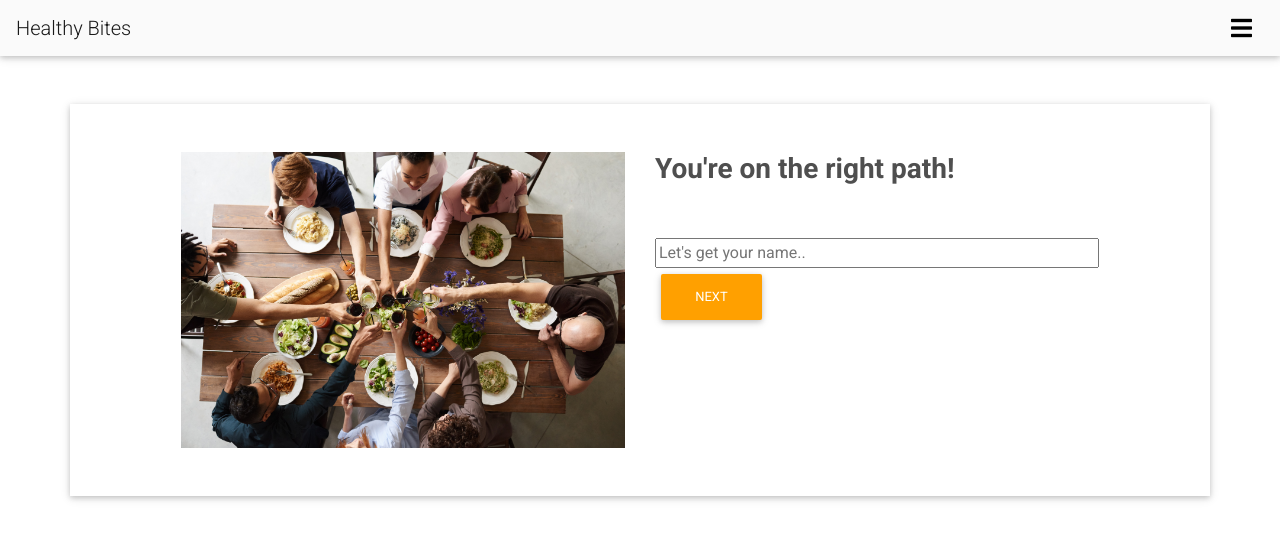
After one commit to erodriiguezz/healthy_bites, a PHP site: page /survey.html in a window 1280 px wide. The commit adds this page. Shown: the top 540 px of the page. Run offline with PHP 8.4, Linux system fonts and the light colour scheme; some libraries are stand-ins or nearby versions.

Commit message:
added survey page html

```diff
--- a/css/style.css
+++ b/css/style.css
@@ -9,3 +9,7 @@
         background-color: orange;
         color: white;
     }
+
+    #user-name {
+        margin-top: 20px;
+    }
--- a/index.html
+++ b/index.html
@@ -42,7 +42,7 @@
           <a class="nav-link" href="#">Home <span class="sr-only">(current)</span></a>
         </li>
         <li class="nav-item">
-          <a class="nav-link" href="#">Features</a>
+          <a class="nav-link" href="survey.html">Get Started</a>
         </li>
         <li class="nav-item">
           <a class="nav-link" href="#">Pricing</a>
@@ -81,7 +81,7 @@
               <br>
               We know why you're here- you made a decision to be healthier and we're here to help!
             </p>
-            <button type="button" class="btn btn-amber">Get Started</button>
+            <button type="button" class="btn btn-amber" id="get-started">Get Started</button>
           </div>
         </div>
       </div>
--- /dev/null
+++ b/survey.html
@@ -0,0 +1,122 @@
+<!DOCTYPE html>
+<html lang="en" dir="ltr">
+
+<head>
+    <meta charset="utf-8">
+    <meta name="viewport" content="width=device-width, initial-scale=1.0">
+
+
+    <!-- Font Awesome -->
+    <link rel="stylesheet" href="https://use.fontawesome.com/releases/v5.8.2/css/all.css">
+    <!-- Google Fonts -->
+    <link rel="stylesheet" href="https://fonts.googleapis.com/css?family=Roboto:300,400,500,700&display=swap">
+    <!-- Bootstrap core CSS -->
+    <link href="https://cdnjs.cloudflare.com/ajax/libs/twitter-bootstrap/4.4.1/css/bootstrap.min.css" rel="stylesheet">
+    <!-- Material Design Bootstrap -->
+    <link href="https://cdnjs.cloudflare.com/ajax/libs/mdbootstrap/4.12.0/css/mdb.min.css" rel="stylesheet">
+    <!-- Optional CSS -->
+    <link rel="stylesheet" href="css/style.css">
+
+    <title>Healthy Recipe</title>
+</head>
+
+<body>
+
+    <!--Navbar-->
+    <nav class="navbar navbar-light grey lighten-5">
+
+        <!-- Navbar brand -->
+        <a class="navbar-brand" href="#">Healthy Bites</a>
+
+        <!-- Collapse button -->
+        <button class="navbar-toggler toggler-example" type="button" data-toggle="collapse"
+            data-target="#navbarSupportedContent1" aria-controls="navbarSupportedContent1" aria-expanded="false"
+            aria-label="Toggle navigation"><span class="dark-blue-text"><i
+                    class="fas fa-bars fa-1x"></i></span></button>
+
+        <!-- Collapsible content -->
+        <div class="collapse navbar-collapse" id="navbarSupportedContent1">
+
+            <!-- Links -->
+            <ul class="navbar-nav mr-auto">
+                <li class="nav-item active">
+                    <a class="nav-link" href="./index.html">Home <span class="sr-only">(current)</span></a>
+                </li>
+                <li class="nav-item">
+                    <a class="nav-link" href="#">Features</a>
+                </li>
+                <li class="nav-item">
+                    <a class="nav-link" href="#">Pricing</a>
+                </li>
+            </ul>
+            <!-- Links -->
+
+        </div>
+        <!-- Collapsible content -->
+
+    </nav>
+    <!--/.Navbar-->
+
+    <!--Get Started- Welcome-->
+    <div class="container my-5 py-5 z-depth-1">
+
+
+        <!--Section: Content-->
+        <section class="px-md-5 mx-md-5 dark-grey-text text-center text-lg-left">
+
+          <!--Grid row-->
+          <div class="row">
+
+            <!--Grid column-->
+            <div class="col-lg-6 mb-4 mb-lg-0 d-flex align-items-center justify-content-center">
+
+              <img src="./Assets/survey.jpg" class="img-fluid" alt="">
+
+            </div>
+            <!--Grid column-->
+
+            <!--Grid column-->
+            <div class="col-lg-6 mb-4 mb-lg-0">
+
+              <h3 class="font-weight-bold">You're on the right path!</h3>
+
+              <br>
+
+              <input type="text" style="width: 100%;" id="user-name" placeholder="Let's get your name..">
+
+              <button type="button" class="btn btn-amber" id="submit-name">Next</button>
+
+            </div>
+            <!--Grid column-->
+
+          </div>
+          <!--Grid row-->
+
+
+        </section>
+        <!--Section: Content-->
+
+
+      </div>
+
+
+    <!-- JQuery CDN -->
+    <script src="https://ajax.googleapis.com/ajax/libs/jquery/3.4.1/jquery.min.js"></script>
+
+    <!-- JQuery -->
+    <script type="text/javascript" src="https://cdnjs.cloudflare.com/ajax/libs/jquery/3.4.1/jquery.min.js"></script>
+    <!-- Bootstrap tooltips -->
+    <script type="text/javascript"
+        src="https://cdnjs.cloudflare.com/ajax/libs/popper.js/1.14.4/umd/popper.min.js"></script>
+    <!-- Bootstrap core JavaScript -->
+    <script type="text/javascript"
+        src="https://cdnjs.cloudflare.com/ajax/libs/twitter-bootstrap/4.4.1/js/bootstrap.min.js"></script>
+    <!-- MDB core JavaScript -->
+    <script type="text/javascript"
+        src="https://cdnjs.cloudflare.com/ajax/libs/mdbootstrap/4.12.0/js/mdb.min.js"></script>
+
+    <!-- Optinal JS -->
+    <script type="text/javascript" src="js/script.js"></script>
+</body>
+
+</html>
```
Also changed, not shown: Assets/survey.jpg (renamed from Assets/group-of-people-making-toast-3184183.jpg).
